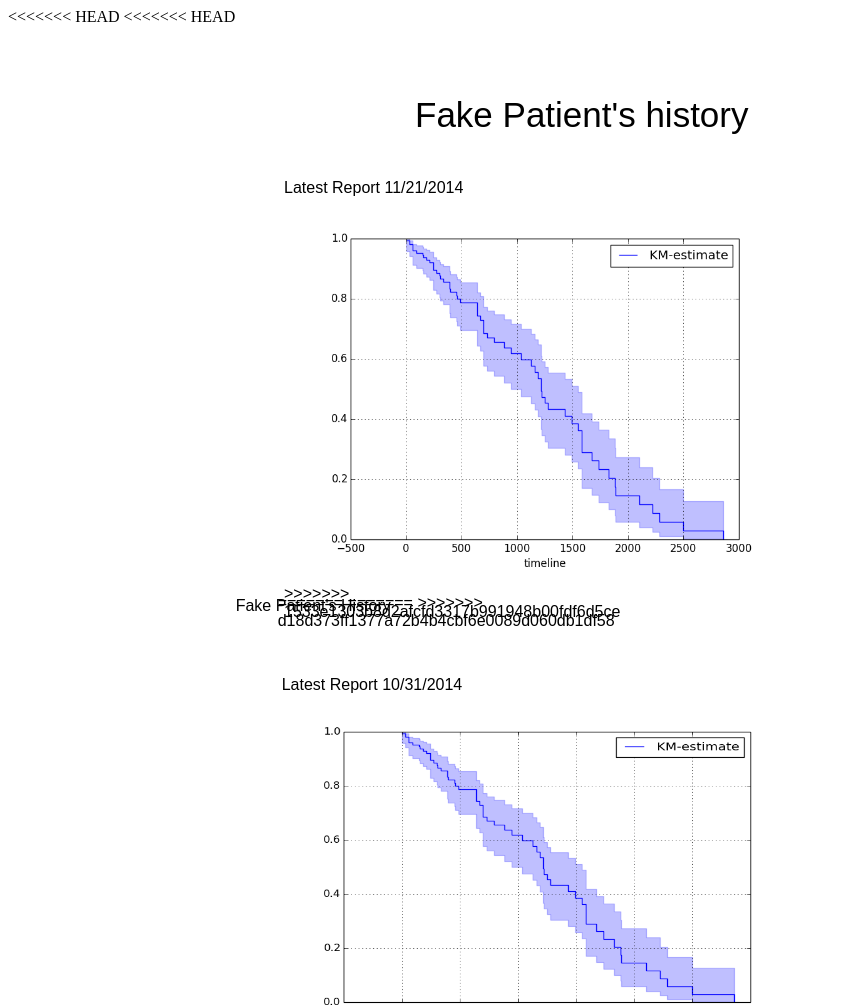
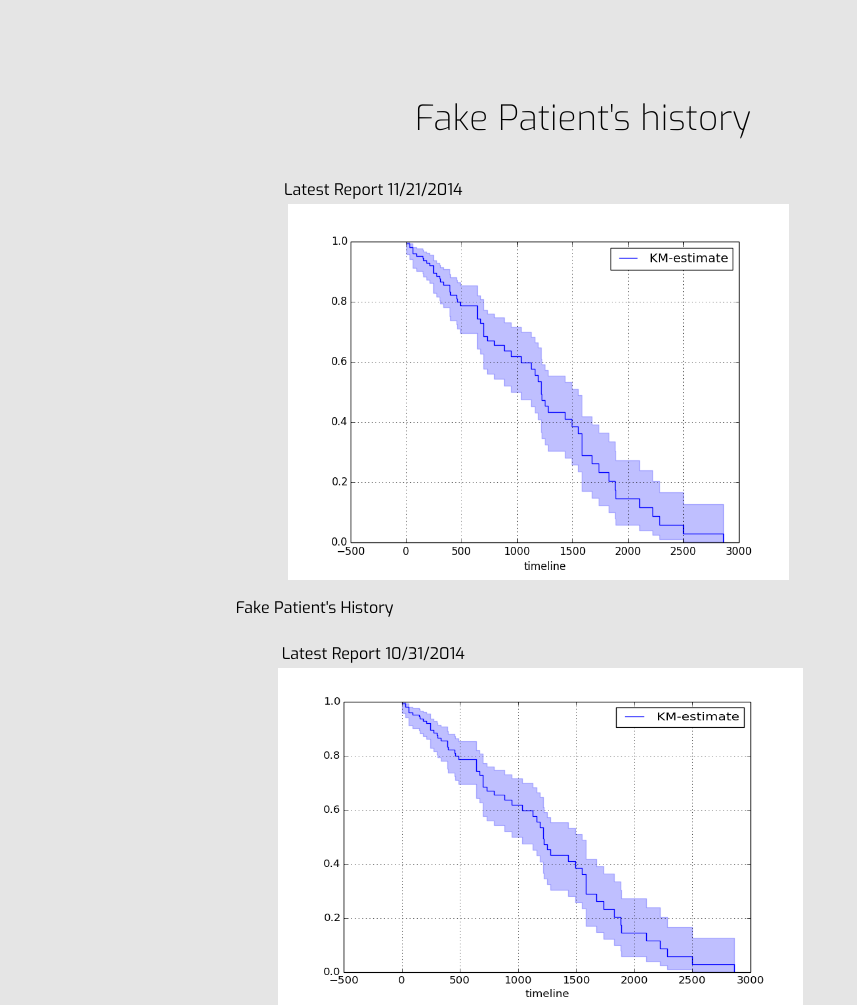
Before and after one commit to bhc24/EECS_393_Project, a Django app: a page that uses pamlla/templates/Patient_History.html in a window 1280 px wide. Shown: the top 1005 px of the page, without its empty margins (0-857 px from the left). Run offline with Django 3.2, Linux system fonts and the light colour scheme; some libraries are stand-ins or nearby versions.

Commit message:
Solving the Patient History merge crisis of 2014.

```diff
--- a/pamlla/templates/Patient_History.html
+++ b/pamlla/templates/Patient_History.html
@@ -1,21 +1,13 @@
 <!DOCTYPE html>
 <html xmlns="http://www.w3.org/1999/xhtml">
 <head>
-<<<<<<< HEAD
 		<meta http-equiv="content-type" content="text/html; charset=utf-8"/>
 		<title>Patient History</title>
 
 	<style>
-=======
 
-  <meta charset="UTF-8">
-
-  <title>Patient History</title>
-
-    <style>
 @import url(http://fonts.googleapis.com/css?family=Exo:100,200,400);
 @import url(http://fonts.googleapis.com/css?family=Source+Sans+Pro:700,400,300);
->>>>>>> 1533e1303b8d2afcfd3317b991948b00fdf6d5ce
 
 body{
 	margin: 0;
@@ -112,10 +104,7 @@ body{
 			}
 
 			google.setOnLoadCallback(drawVisualization);
-<<<<<<< HEAD
-
 		</script>
-<<<<<<< HEAD
 	</head>
 
 	<body>
@@ -132,12 +121,6 @@ body{
 			<div class="table" id="variant_table"/>
 	</body>
 </html>
-=======
-=======
-	</script>
->>>>>>> d18d373ff1377a72b4b4cbf6e0089d060db1df58
-
-</head>
 
 <body>
 
@@ -156,6 +139,6 @@ body{
         </div>
 
 		<div>Latest Report 10/31/2014</div>
-			<img src="../../Scripts/coxsurvival.png" alt="some text" style="width: 150%; height: 225%"/>
+			<img src="../../../Scripts/coxsurvival.png" alt="some text" style="width: 150%; height: 225%"/>
 		</div>
->>>>>>> 1533e1303b8d2afcfd3317b991948b00fdf6d5ce
+</body>
```
